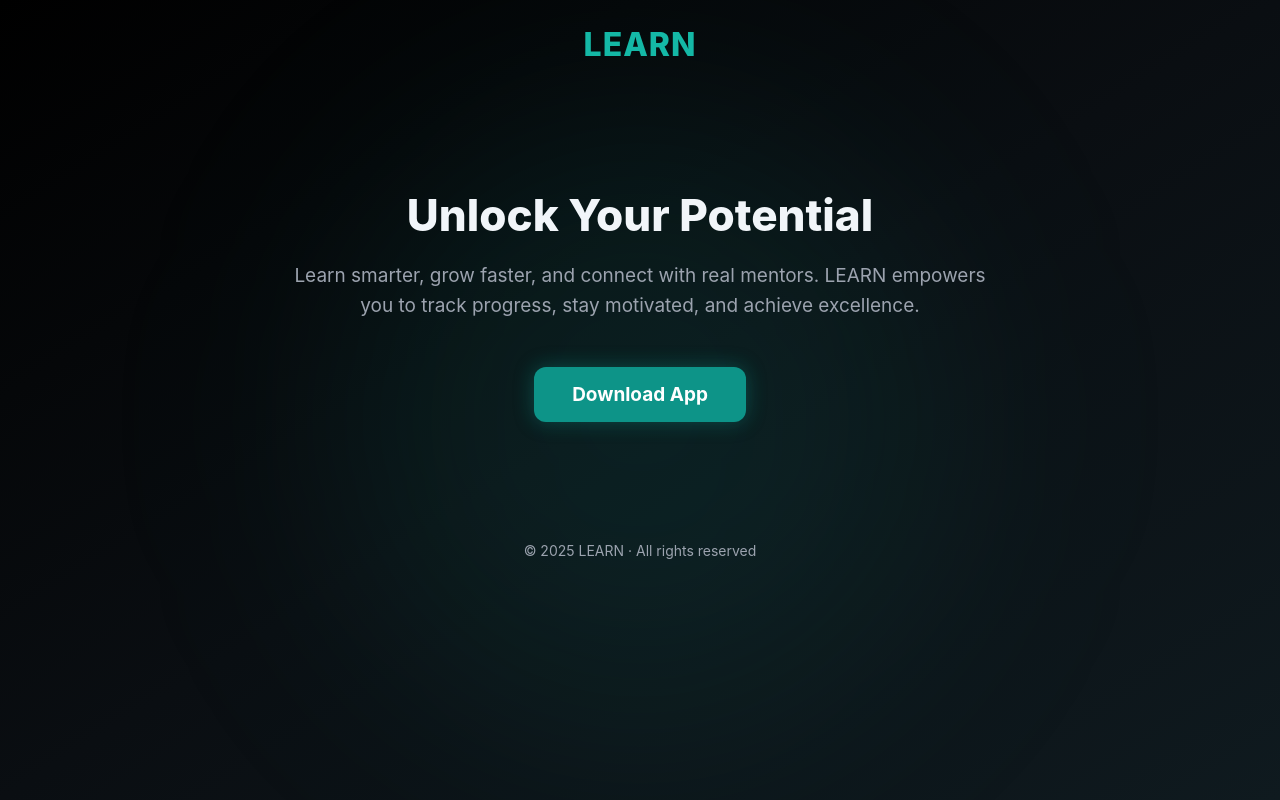
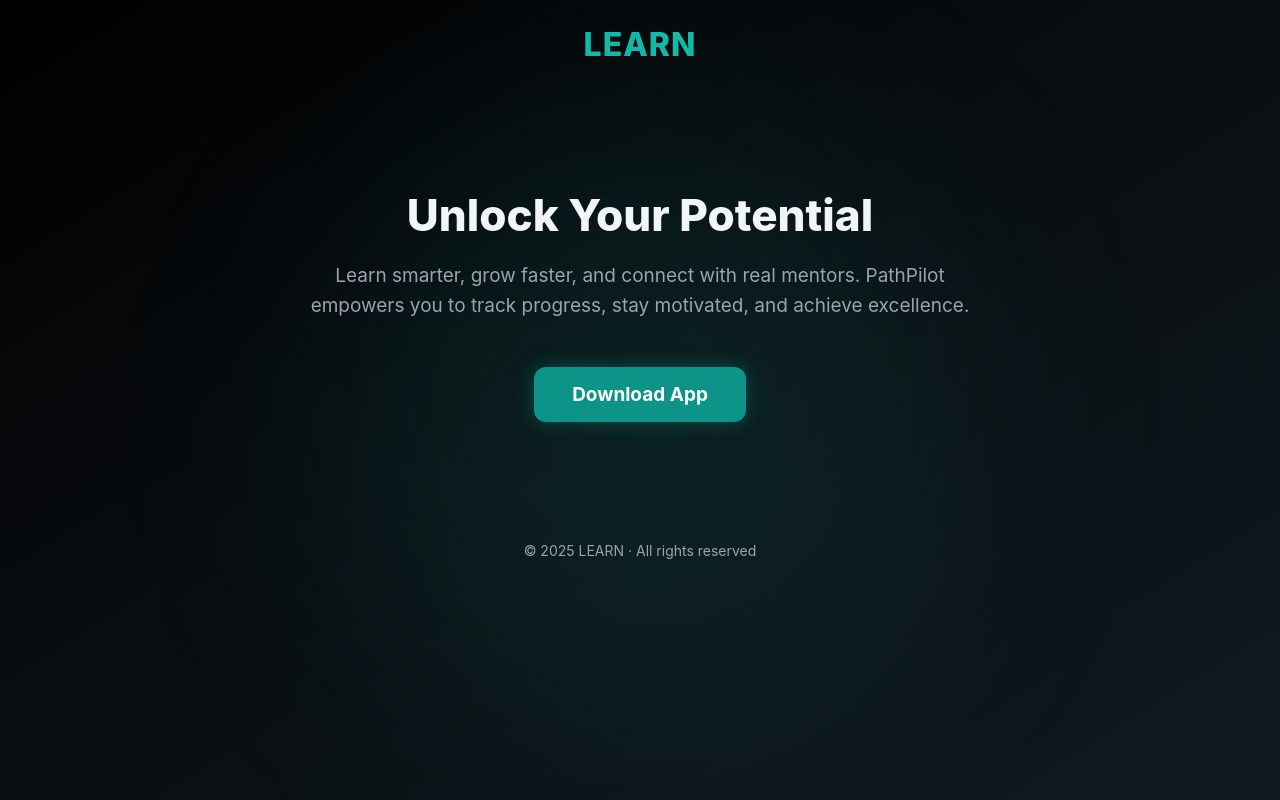
Before and after one commit to xenonrp14-dot/website, a plain HTML site: page index.html in a window 1280 px wide. Drawn offline with Linux system fonts and the light colour scheme.

Commit message:
Ready to use

```diff
--- a/index.html
+++ b/index.html
@@ -4,7 +4,7 @@
 <head>
   <meta charset="UTF-8" />
   <meta name="viewport" content="width=device-width, initial-scale=1.0" />
-  <title>LEARN – Unlock Your Potential</title>
+  <title>PathPilot – Unlock Your Potential</title>
 
   <style>
     :root {
@@ -157,7 +157,7 @@
 
     <p>
       Learn smarter, grow faster, and connect with real mentors.
-      LEARN empowers you to track progress, stay motivated, and achieve excellence.
+      PathPilot empowers you to track progress, stay motivated, and achieve excellence.
     </p>
 
     <a href="https://expo.dev/artifacts/eas/a53yx3K26cWYaxe7z7MneQ.apk" class="download-btn">Download App</a>
```
